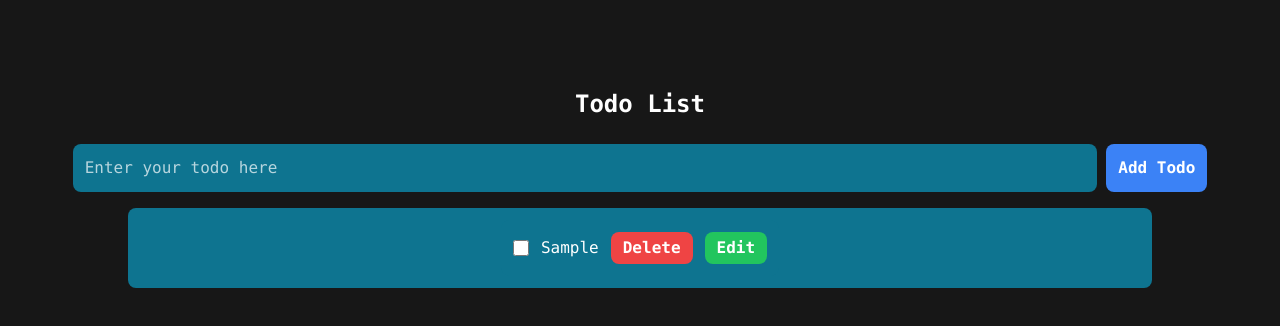
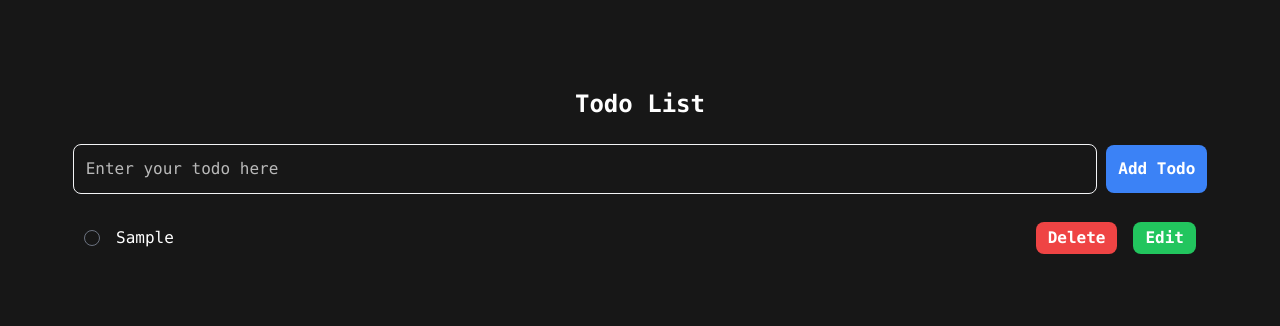
Before and after one commit to Sumitchakraborty2/Dynamic-Todo-List-with-JavaScript-DOM-Manipulation, a plain HTML site: page index.html in a window 1280 px wide. Both pictures are taken after typing "Sample" into the empty fields and a click on the button "Add Todo". Drawn offline with nearby package versions, Linux system fonts and the light colour scheme.

Commit message:
design changes

```diff
--- a/index.html
+++ b/index.html
@@ -9,6 +9,9 @@
          #task-input::placeholder {
             color: rgba(255, 255, 255, 0.7); /* Light grey, adjust as needed */
             opacity: 1;
+        }
+        .max-width{
+            width:10px;
         }
     </style>
     <script src="https://cdn.tailwindcss.com"></script>
@@ -23,7 +26,7 @@
                 id="task-input"
                 placeholder="Enter your todo here"
                 autofocus;
-                class="w-full max-w-screen-lg p-3 rounded-lg bg-cyan-700 text-white focus:outline-none focus:ring-2 focus:ring-blue-500"
+                class="w-full max-w-screen-lg p-3 rounded-lg bg-transparent text-white focus:outline-none focus:ring-2 focus:ring-blue-500 border border-gray-100"
             />
             <button
                 id="add-btn"
@@ -31,8 +34,8 @@
                 Add Todo
             </button>
         </div>
-        <div id="todo-parent" class="space-y-3 flex justify-center">
-            <div id="lst" class=" w-full max-w-screen-lg p-3 flex flex-col items-center justify-between bg-cyan-700 p-3 rounded-lg">
+        <div id="todo-parent" class="space-y-3 flex justify-center ">
+            <div id="lst" class=" w-full max-w-screen-xl px-12 flex flex-col items-start justify-center bg-transparent rounded-lg">
             </div>
         </div>
     </div>
--- a/script.js
+++ b/script.js
@@ -47,17 +47,21 @@ function checkItem(index){
 
 function TodoComponent(todo,index){
     const main_div = document.createElement('div');
+
+    const task_container = document.createElement('div');
+    const btncontainer = document.createElement('div');
     const check = document.createElement('input');
     const content = document.createElement('span');
     const edit_btn = document.createElement('button');
     const del_btn = document.createElement('button');
+
 
     del_btn.innerHTML = 'Delete';
     del_btn.setAttribute('onclick', `deleteTodo(${index})`);
     del_btn.setAttribute('class','bg-red-500 hover:bg-red-600 text-white font-bold py-1 px-3 rounded-lg transition space-x-1 font-mono')
 
     check.setAttribute('type','checkbox');
-    check.setAttribute('class',' form-checkbox w-4 h-4 text-blue-600 bg-gray-100 border-gray-300 rounded focus:ring-blue-500 dark:focus:ring-blue-600 dark:ring-offset-gray-800 focus:ring-2 dark:bg-gray-700 dark:border-gray-600');
+    check.setAttribute('class','appearance-none w-4 h-4 bg-transparent border border-gray-500 rounded-full checked:bg-blue-500 focus:outline-none');
     check.setAttribute('id',`checkItem-${index}`);
     check.setAttribute('onclick',`checkItem(${index})`);
 
@@ -70,13 +74,19 @@ function TodoComponent(todo,index){
     edit_btn.setAttribute('onclick', `editTodo(${index})`);
     edit_btn.setAttribute('class','bg-green-500 hover:bg-yellow-600 text-white font-bold py-1 px-3 rounded-lg transition space-x-1 font-mono');
 
+    task_container.setAttribute('class','flex gap-x-4 items-center');
+    btncontainer.setAttribute('class','flex gap-x-4')
+
     main_div.setAttribute('id', `todos-${index+1}`);
-    main_div.setAttribute('class','flex items-center justify-between bg-cyan-700 p-3 rounded-lg space-x-3 font-mono');
-    main_div.appendChild(check);
-    main_div.appendChild(content);
-    main_div.appendChild(del_btn);
-    main_div.appendChild(edit_btn);
+    main_div.setAttribute('class',' w-full flex items-center justify-between p-3 rounded-lg space-x-3 font-mono');
 
+    task_container.appendChild(check);
+    task_container.appendChild(content);
+    btncontainer.appendChild(del_btn);
+    btncontainer.appendChild(edit_btn);
+
+    main_div.appendChild(task_container);
+    main_div.appendChild(btncontainer);
 
     return main_div;
 }
```
